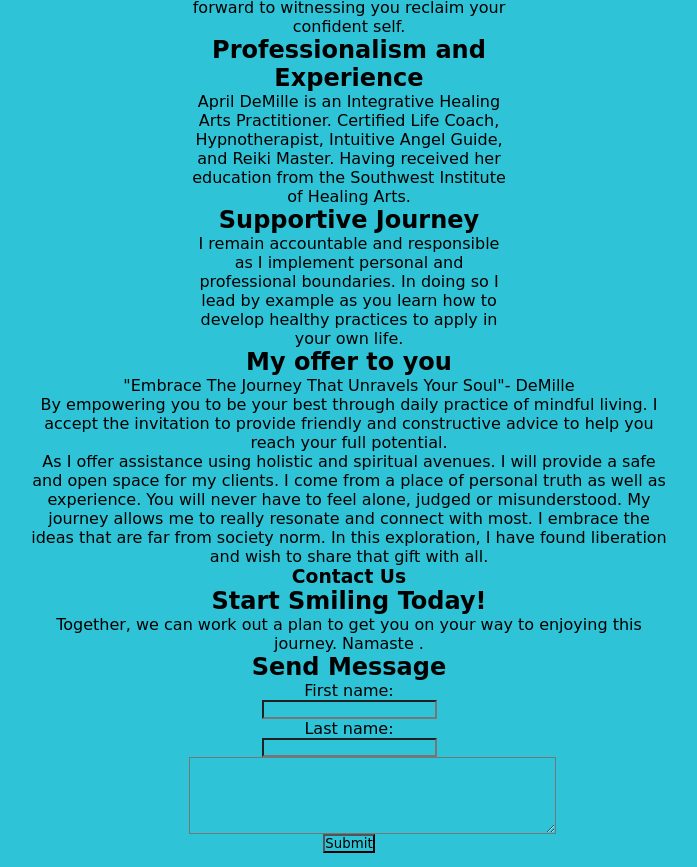
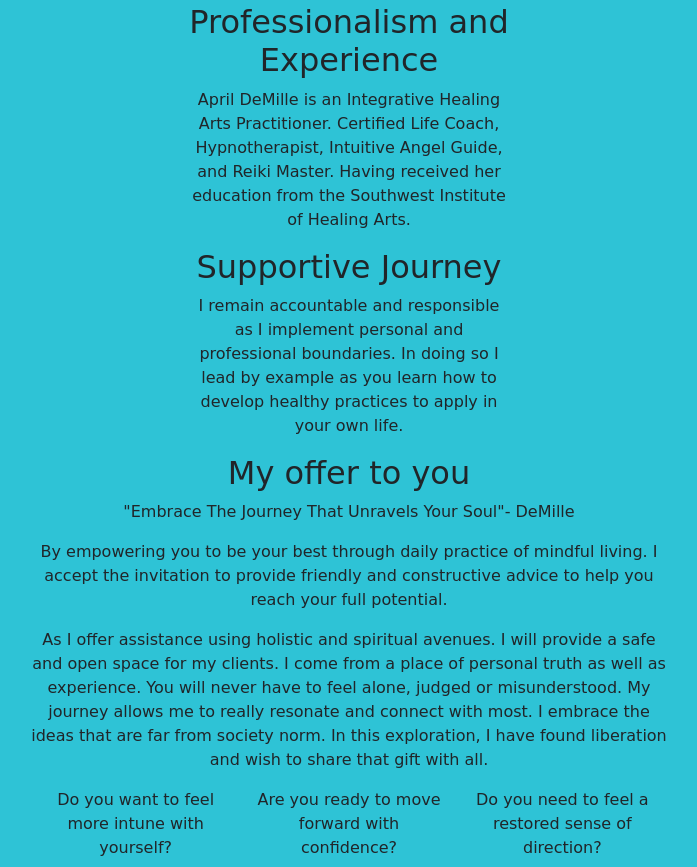
Before and after one commit to AprilDavisDeMille/DemoRepo, a plain HTML site: page index2.html in a window 1280 px wide. Shown: the part 1133-2000 px from the top of the page, without its empty margins (291-988 px from the left). Drawn offline with nearby package versions, Linux system fonts and the light colour scheme.

Commit message:
Added columns, contact us section to navbar.

```diff
--- a/index2.html
+++ b/index2.html
@@ -5,7 +5,7 @@
 
         </title>
         <link rel="stylesheet" href="style.css">
-
+        <link href="https://cdn.jsdelivr.net/npm/bootstrap@5.3.0-alpha1/dist/css/bootstrap.min.css" rel="stylesheet" integrity="sha384-GLhlTQ8iRABdZLl6O3oVMWSktQOp6b7In1Zl3/Jr59b6EGGoI1aFkw7cmDA6j6gD" crossorigin="anonymous">
 
     </head>
     <body>
@@ -23,6 +23,7 @@
          </div>
          <div class="content">
             <h1>Psychic Medium & Transformational Life Coach</h1>
+
             <h1>April DeMille</h1>
             <h2>Inspiring Authentic Lifestyles</h2>
             <p>Transformation starts with YOU!
@@ -68,8 +69,28 @@
 
 </section>
 
+
+<div class="container">
+    <div class="row">
+      <div class="col align-self-start">
+        Do you want to feel more intune with yourself?
+      </div>
+      <div class="col align-self-center">
+        Are you ready to move forward with confidence?
+      </div>
+      <div class="col align-self-end">
+        Do you need to feel a restored sense of direction?
+      </div>
+    </div>
+  </div>
+
+        <br/>
+
+
+
+
     <h1>Contact Us</h1>
-    <section>
+    <section id="contact-section">
 
     <h2>Start Smiling Today!</h2>
     <p>Together, we can work out a plan to get you on your way to enjoying this journey. Namaste .</p>
```
Also changed, not shown: 1 other file.
